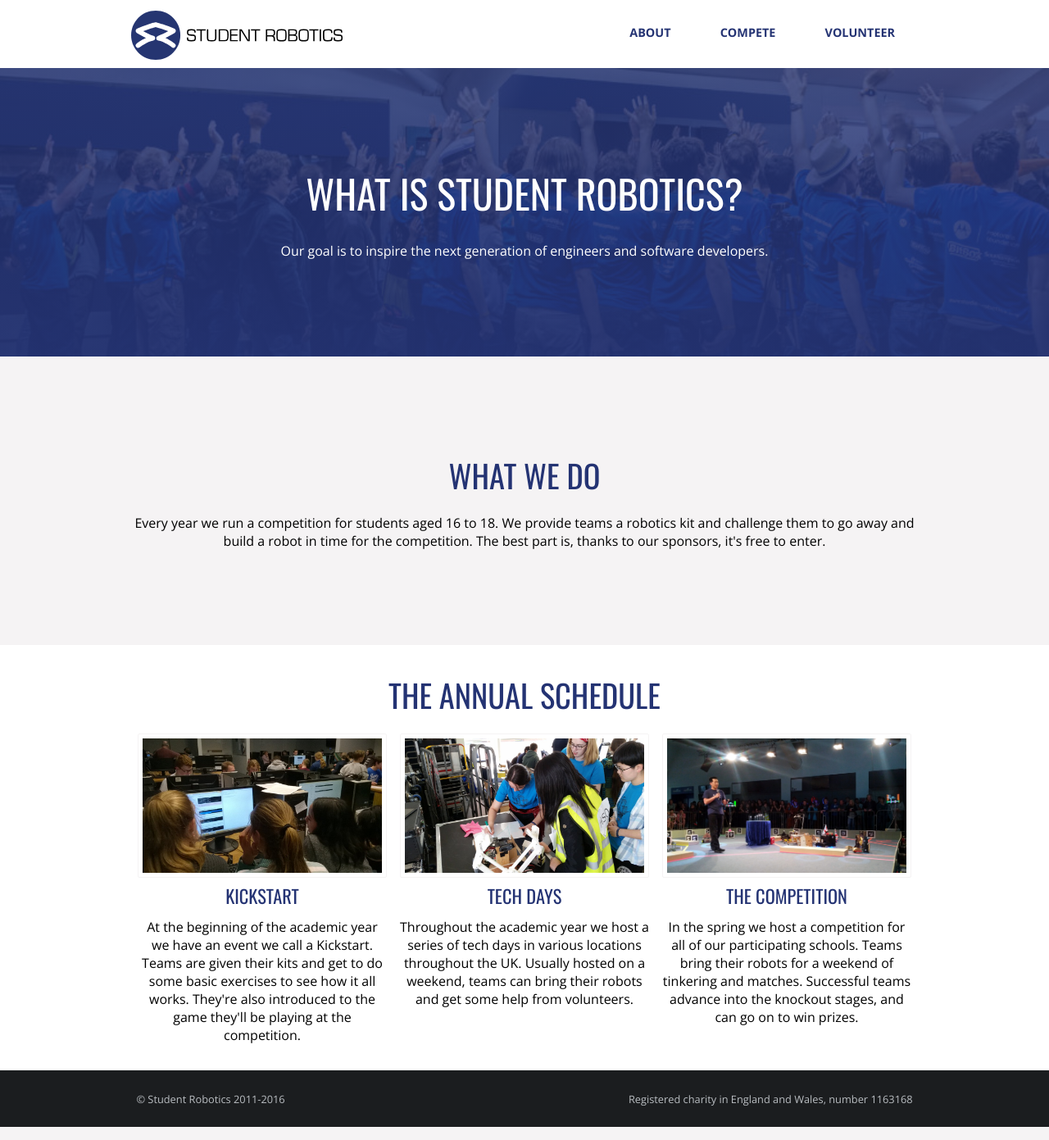
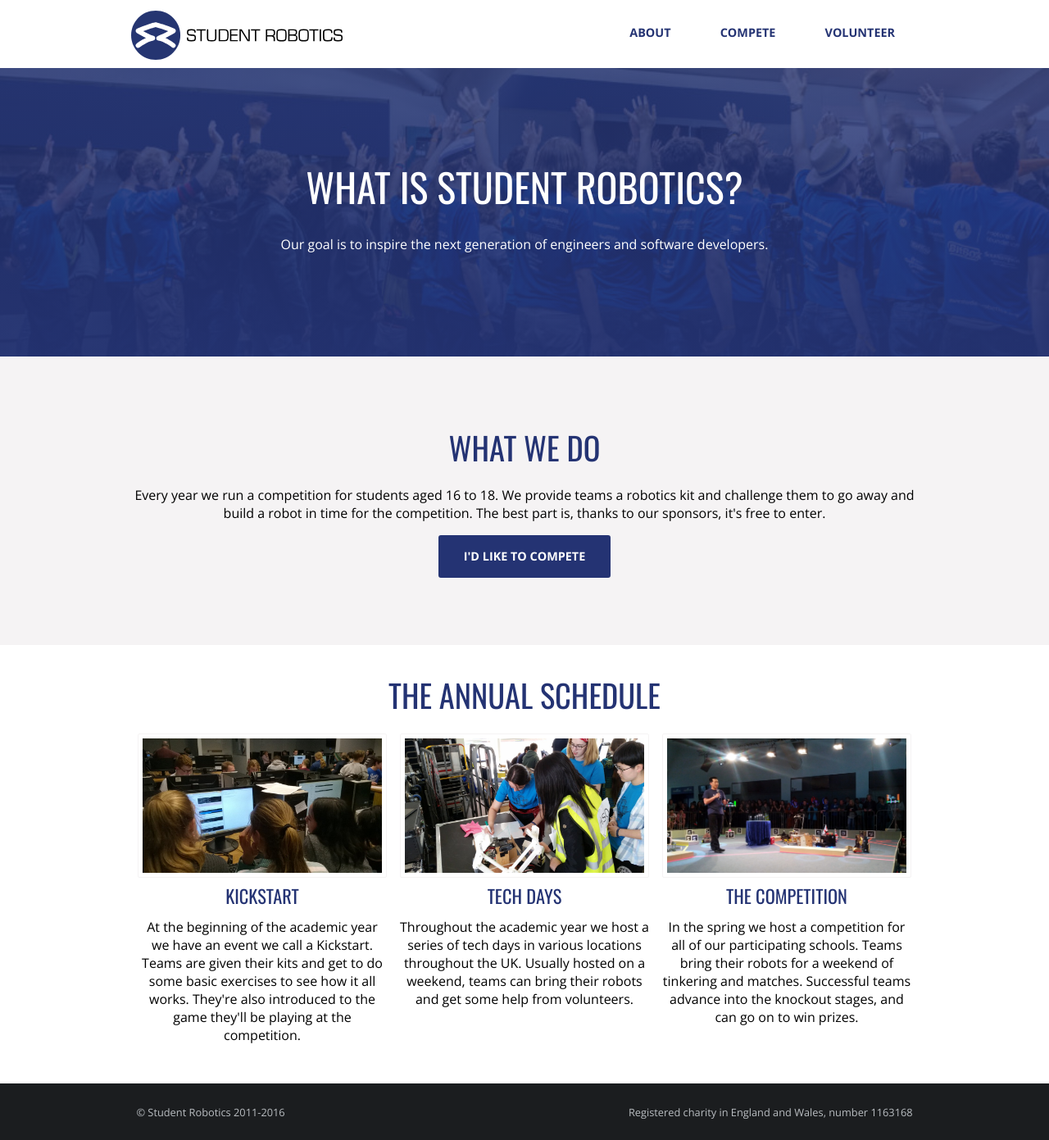
Before and after one commit to srobo/website, a Jekyll site: the page built from about.html, in a window 1280 px wide. Shown: the whole page at 82% size. Built offline with Jekyll 4.4.1, drawn with Linux system fonts in a browser that asks for light colours; nearby versions of some CDN libraries.

Commit message:
Added compete button to about page

```diff
--- a/_layouts/home.html
+++ b/_layouts/home.html
@@ -22,7 +22,7 @@
     <div class="fixed-width">
       <div class="hero-text">
         <h1>Enriching young people's lives with engineering since 2007</h1>
-        <a class="hero-button" href="{{ "/about" | prepend: site.baseurl }}">Learn more</a>
+        <a class="button hero-button" href="{{ "/about" | prepend: site.baseurl }}">Learn more</a>
       </div>
     </div>
   </div>
--- /dev/null
+++ b/_sass/_buttons.scss
@@ -0,0 +1,46 @@
+@import "colors";
+
+.button {
+  border: 2px solid $sr-blue;
+  border-radius: 3px;
+  font-size: 0.9em;
+  font-weight: bold;
+  color: $sr-blue;
+  display: inline-block;
+  text-align: center;
+  cursor: pointer;
+  padding: 1.0em 2.0em;
+  text-decoration: none;
+  text-transform: uppercase;
+
+  &:hover {
+    background: $sr-blue;
+    color: $sr-white;
+    opacity: 1.0;
+  }
+}
+
+.button-primary {
+  background: $sr-blue;
+  border-color: $sr-blue;
+  color: $sr-white;
+
+  &:hover {
+    border-color: $sr-orange;
+    background: $sr-orange;
+    opacity: 1.0;
+  }
+}
+
+.hero-button {
+  background: transparent;
+  border: 2px solid $sr-white;
+  color: $sr-white;
+  opacity: 0.7;
+
+  &:hover {
+    background: transparent;
+    color: $sr-white;
+    opacity: 1.0;
+  }
+}
--- a/_sass/_hero.scss
+++ b/_sass/_hero.scss
@@ -26,24 +26,3 @@
     color: $sr-white;
   }
 }
-
-.hero-button {
-  background: transparent;
-  border: 2px solid $sr-white;
-  border-radius: 3px;
-  font-size: 0.9em;
-  font-weight: bold;
-  color: $sr-white;
-  display: inline-block;
-  text-align: center;
-  cursor: pointer;
-  opacity: 0.7;
-  padding: 1.0em 2.0em;
-  text-decoration: none;
-  text-transform: uppercase;
-
-  &:hover {
-    color: $sr-white;
-    opacity: 1.0;
-  }
-}
--- a/_sass/_panel.scss
+++ b/_sass/_panel.scss
@@ -18,6 +18,10 @@
     border: 1px solid $sr-grey;
     border-radius: 2px;
     padding: 5px;
+  }
+
+  p {
+    margin-bottom: 1em;
   }
 
   &:nth-of-type(even) {
--- a/about.html
+++ b/about.html
@@ -22,6 +22,7 @@
         time for the competition. The best part is, thanks to our sponsors, it's
         free to enter.
       </p>
+      <a class="button button-primary" href="{{ "/compete" | prepend: site.baseurl }}">I'd like to compete</a>
     </div>
   </div>
 </div>
--- a/css/main.scss
+++ b/css/main.scss
@@ -3,6 +3,7 @@
 @charset "utf-8";
 
 @import
+        "buttons",
         "fonts",
         "headers",
         "common",
```
